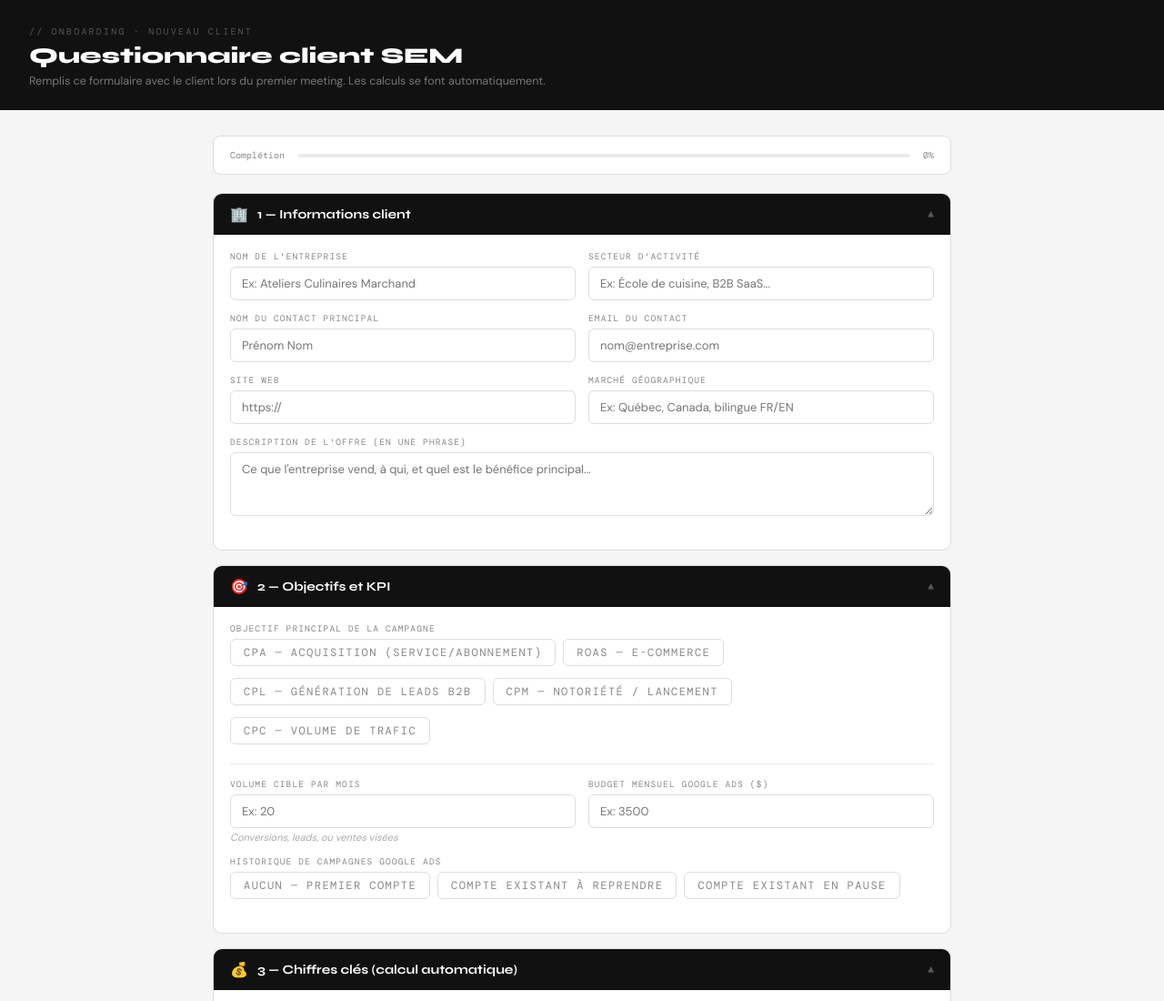
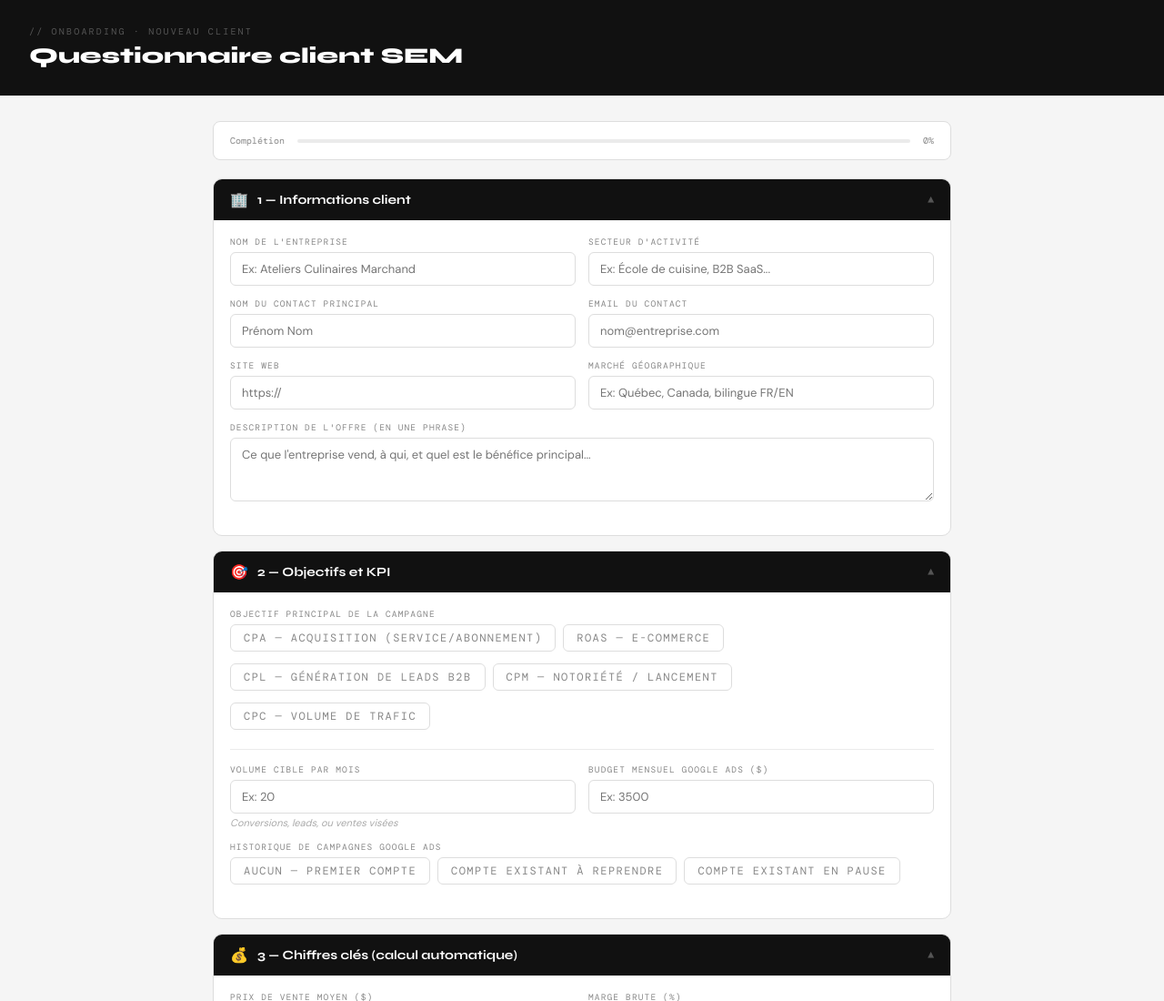
Before and after one commit to TommyxDube/td-onboarding-sem, a plain HTML site: page index.html in a window 1280 px wide. Shown: the top 1100 px of the page at 91% size. Drawn offline with nearby package versions, Linux system fonts and the light colour scheme.

Commit message:
Update index.html

```diff
--- a/index.html
+++ b/index.html
@@ -423,7 +423,6 @@
 <header>
   <div class="eyebrow">// Onboarding · Nouveau client</div>
   <h1>Questionnaire client SEM</h1>
-  <p>Remplis ce formulaire avec le client lors du premier meeting. Les calculs se font automatiquement.</p>
 </header>
 
 <div class="container">
```
